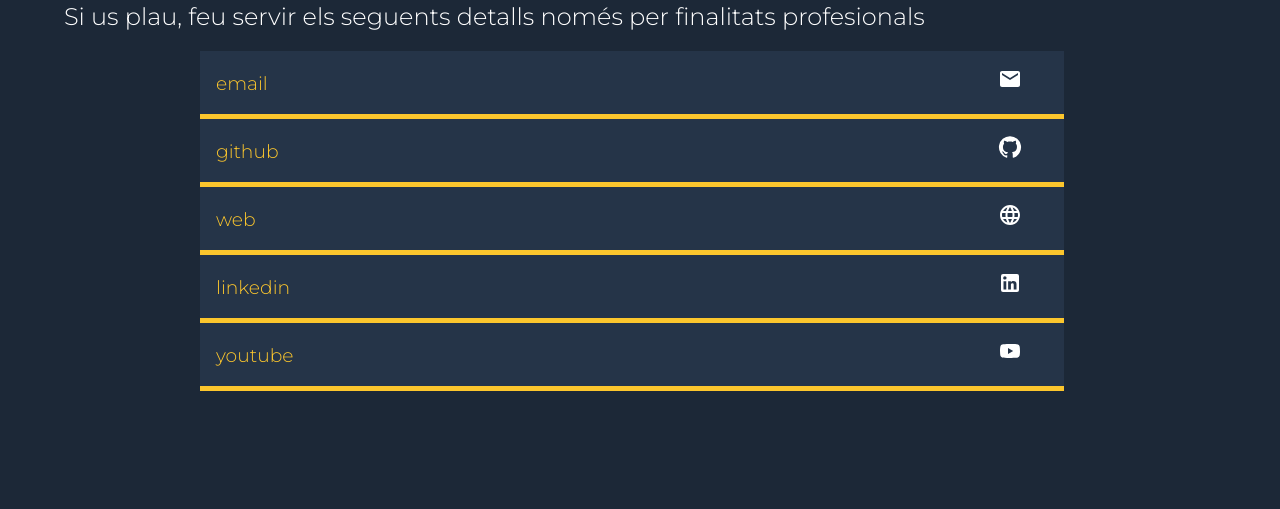
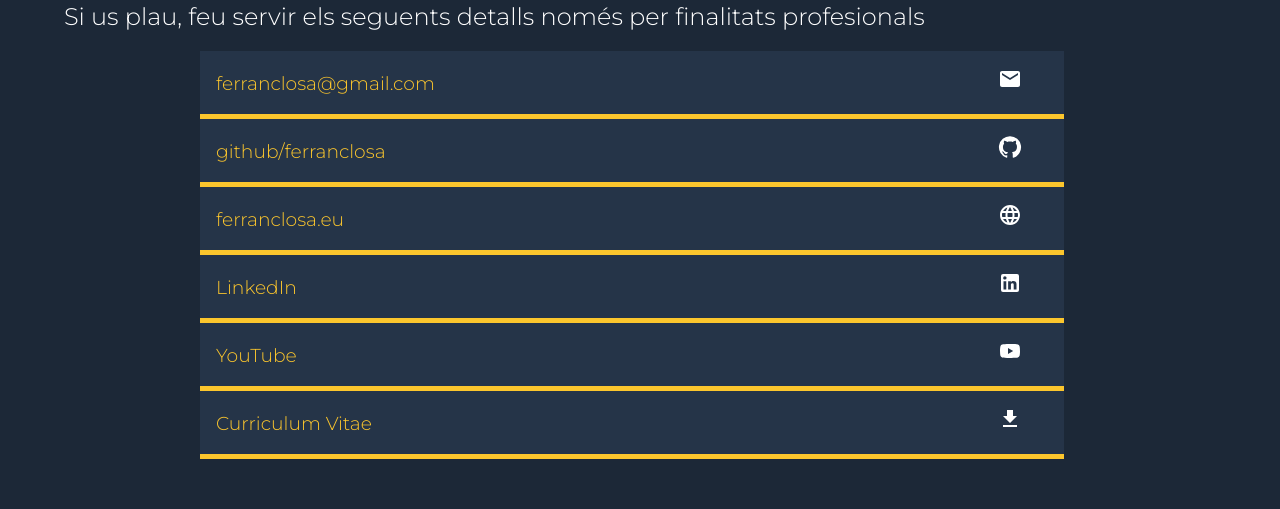
Before and after one commit to ferranclosa/portfolio-dynamic, a React (Create React App) app: page /contact/ca in a window 1280 px wide. Shown: the part 189-698 px from the top of the page. Built offline with nearby package versions, Linux system fonts and the light colour scheme.

Commit message:
added CV

```diff
--- a/src/data/contac.js
+++ b/src/data/contac.js
@@ -6,11 +6,12 @@ const contac = [
     lastWord: "me",
     intro: "Only use these details for profesional-related matters",
     details: [
-        { means: "email", mean: "ferranclosa@gmail.com" , url:"mailto: ferranclosa@gmail.com", icon:"https://img.icons8.com/ios-filled/100/000000/github.png"},
-        { means: "github", mean: "github/ferranclosa", url:"https://github.com/ferranclosa", icon:"https://img.icons8.com/ios-filled/100/000000/github.png"},
-            { means: "web", mean: "ferranclosa.eu", url:"https://ferranclosa.eu"} ,
+        { means: "email", mean: "Email" , url:"mailto: ferranclosa@gmail.com", icon:"https://img.icons8.com/ios-filled/100/000000/github.png"},
+        { means: "github", mean: "Github", url:"https://github.com/ferranclosa", icon:"https://img.icons8.com/ios-filled/100/000000/github.png"},
+            { means: "web", mean: "Web", url:"https://ferranclosa.eu"} ,
             { means: "linkedin", mean: "LinkedIn", url:"https://www.linkedin.com/in/ferran-closa-cervera-02815221/"  } ,
-            { means: "youtube", mean: "YouTube", url:"https://www.youtube.com/channel/UCEUqzslQQYfgLIyOdi4-qmQ"  }
+            { means: "youtube", mean: "YouTube", url:"https://www.youtube.com/channel/UCEUqzslQQYfgLIyOdi4-qmQ"  } ,
+          { means: "cv", mean: "Curriculum Vitae", url:"/FerranClosaCV.pdf"  } ,
     ]},
 
     {  language: "sp",
@@ -20,11 +21,12 @@ const contac = [
     lastWord: "me",
     intro: "Por favor, utilice estos detalles solo para fines profesionales",
     details: [
-        { means: "email", mean: "ferranclosa@gmail.com" , url:"mailto: ferranclosa@gmail.com"},
-        { means: "github", mean: "github/ferranclosa", url:"https://github.com/ferranclosa" },
-        { means: "web", mean: "ferranclosa.eu", url:"https://ferranclosa.eu"  },
+        { means: "email", mean: "Email" , url:"mailto: ferranclosa@gmail.com"},
+        { means: "github", mean: "Github", url:"https://github.com/ferranclosa" },
+        { means: "web", mean: "Web", url:"https://ferranclosa.eu"  },
         { means: "linkedin", mean: "LinkedIn", url:"https://www.linkedin.com/in/ferran-closa-cervera-02815221/"  } ,
-        { means: "youtube", mean: "YouTube", url:"https://www.youtube.com/channel/UCEUqzslQQYfgLIyOdi4-qmQ"  }
+        { means: "youtube", mean: "YouTube", url:"https://www.youtube.com/channel/UCEUqzslQQYfgLIyOdi4-qmQ"  },
+        { means: "cv", mean: "Curriculum Vitae", url:"/FerranClosaCV.pdf"  } ,
     ]}
     ,
     {  language: "ca",
@@ -38,7 +40,8 @@ const contac = [
         { means: "github", mean: "github/ferranclosa", url:"https://github.com/ferranclosa"},
         { means: "web", mean: "ferranclosa.eu", url:"https://ferranclosa.eu"  },
         { means: "linkedin", mean: "LinkedIn", url:"https://www.linkedin.com/in/ferran-closa-cervera-02815221/"  } ,
-        { means: "youtube", mean: "YouTube", url:"https://www.youtube.com/channel/UCEUqzslQQYfgLIyOdi4-qmQ"  }
+        { means: "youtube", mean: "YouTube", url:"https://www.youtube.com/channel/UCEUqzslQQYfgLIyOdi4-qmQ"  },
+        { means: "cv", mean: "Curriculum Vitae", url:"/FerranClosaCV.pdf"  } ,
 
     ]},
     {  language: "fr",
@@ -52,7 +55,8 @@ const contac = [
         { means: "github", mean: "github/ferranclosa", url:"https://github.com/ferranclosa"},
         { means: "web", mean: "ferranclosa.eu", url:"https://ferranclosa.eu" },
         { means: "linkedin", mean: "LinkedIn", url:"https://www.linkedin.com/in/ferran-closa-cervera-02815221/"  } ,
-        { means: "youtube", mean: "YouTube" , url:"https://www.youtube.com/channel/UCEUqzslQQYfgLIyOdi4-qmQ"  }
+        { means: "youtube", mean: "YouTube" , url:"https://www.youtube.com/channel/UCEUqzslQQYfgLIyOdi4-qmQ"  } ,
+        { means: "cv", mean: "Curriculum Vitae", url:"/FerranClosaCV.pdf"  } ,
 
     ]}
 ]
--- a/src/pages/Contact.js
+++ b/src/pages/Contact.js
@@ -7,7 +7,7 @@ import EmailIcon from '@mui/icons-material/Email';
 import LanguageIcon from '@mui/icons-material/Language';
 import LinkedInIcon from '@mui/icons-material/LinkedIn';
 import YouTubeIcon from '@mui/icons-material/YouTube';
-
+import FileDownloadIcon from '@mui/icons-material/FileDownload';
 
 
 const Contact = (props) => {
@@ -48,8 +48,6 @@ const Contact = (props) => {
                 {contacto.firstWord} <span className="text-secondary">{contacto.spannedWord}</span>{contacto.lastWord}
             </h1>
 
-            {/* <div className="portrait"></div> */}
-
             <div className="contact-container">
 
                 <div className="contact-intro">
@@ -62,7 +60,7 @@ const Contact = (props) => {
                         contacto.details.map((one => (
 
                             <div className="contact-item" key={uniqid()}>
-                                <h3 className="text-secondary">{one.means}</h3>
+                                <h3 className="text-secondary">{one.mean}</h3>
                                 <div className="logo">
                                     {one.means === "email" ?
                                     (<a href={one.url} target="_blank"><EmailIcon ></EmailIcon></a>): null}
@@ -75,6 +73,10 @@ const Contact = (props) => {
                                     (<a href={one.url} target="_blank"><LinkedInIcon></LinkedInIcon></a>) : null}
                                     {one.means === "youtube" ?
                                     (<a href={one.url} target="_blank" ><YouTubeIcon></YouTubeIcon></a>): null}
+                                    {one.means === "cv" ?
+                                    (<a href={one.url} target="_blank" download><FileDownloadIcon></FileDownloadIcon></a>): null}
+
+                                    {/* <a href="/src/assets/img/Ferran CV 3.pdf" target="_blank" download>Download</a> */}
                                 </div>
                             </div>
                         )))
```
Also changed, not shown: 1 other file (tests, documents, lock files or other folders).
